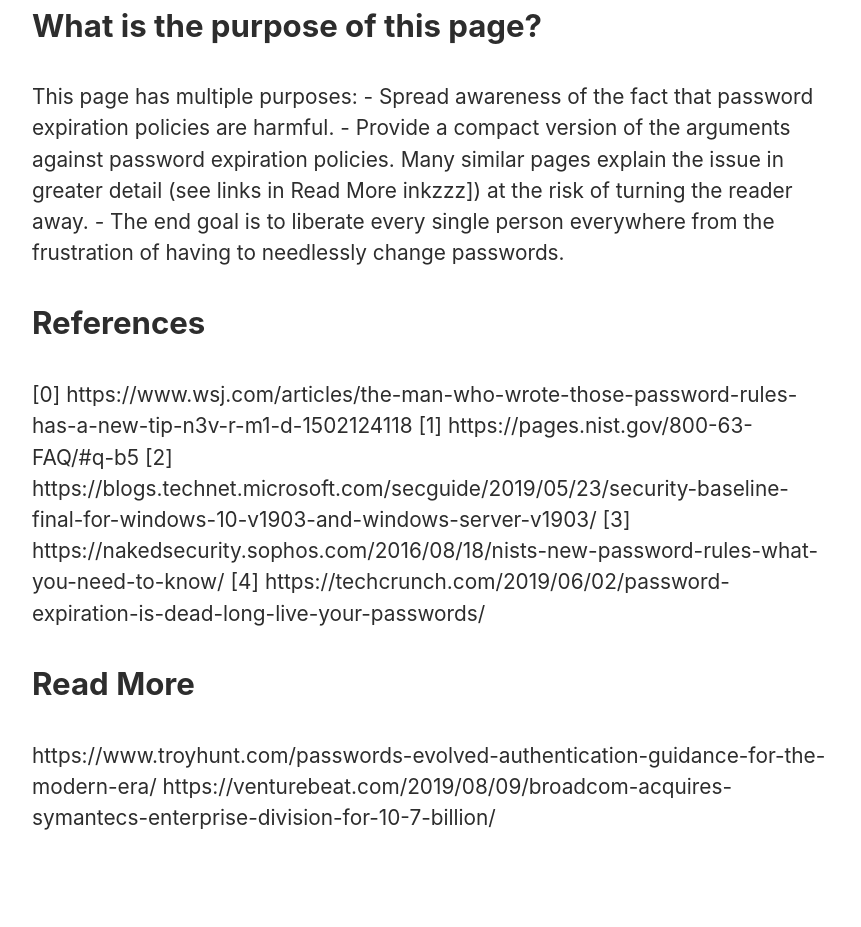
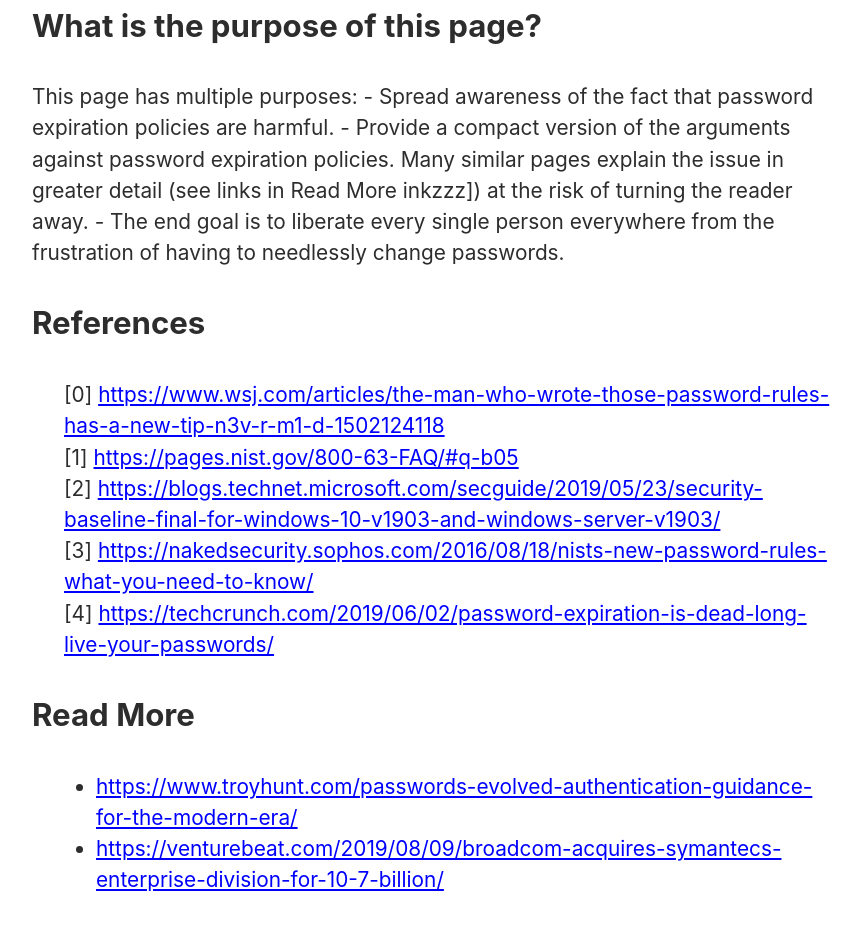
Before and after one commit to longlivepasswords/longlivepasswords, a plain HTML site: page index.html in a window 1280 px wide. Shown: the part 1585-2512 px from the top of the page, without its empty margins (208-1069 px from the left). Before the commit the page ends 2450 px from the top, so only its background shows below. Drawn offline with Linux system fonts and the light colour scheme.

Commit message:
Formatting of links

```diff
--- a/index.html
+++ b/index.html
@@ -82,22 +82,23 @@
     <article>
       <header><h2>References</h2></header>
       <div>
-        <p>
-          [0] https://www.wsj.com/articles/the-man-who-wrote-those-password-rules-has-a-new-tip-n3v-r-m1-d-1502124118
-          [1] https://pages.nist.gov/800-63-FAQ/#q-b5
-          [2] https://blogs.technet.microsoft.com/secguide/2019/05/23/security-baseline-final-for-windows-10-v1903-and-windows-server-v1903/
-          [3] https://nakedsecurity.sophos.com/2016/08/18/nists-new-password-rules-what-you-need-to-know/
-          [4] https://techcrunch.com/2019/06/02/password-expiration-is-dead-long-live-your-passwords/
-        </p>
+        <dl>
+          <!-- <dt>Definition List Title</dt> -->
+          <dd>[0] <a href="https://www.wsj.com/articles/the-man-who-wrote-those-password-rules-has-a-new-tip-n3v-r-m1-d-1502124118">https://www.wsj.com/articles/the-man-who-wrote-those-password-rules-has-a-new-tip-n3v-r-m1-d-1502124118</a></dd>
+          <dd>[1] <a href="https://pages.nist.gov/800-63-FAQ/#q-b05">https://pages.nist.gov/800-63-FAQ/#q-b05</a></dd>
+          <dd>[2] <a href="https://blogs.technet.microsoft.com/secguide/2019/05/23/security-baseline-final-for-windows-10-v1903-and-windows-server-v1903/">https://blogs.technet.microsoft.com/secguide/2019/05/23/security-baseline-final-for-windows-10-v1903-and-windows-server-v1903/</a></dd>
+          <dd>[3] <a href="https://nakedsecurity.sophos.com/2016/08/18/nists-new-password-rules-what-you-need-to-know/">https://nakedsecurity.sophos.com/2016/08/18/nists-new-password-rules-what-you-need-to-know/</a></dd>
+          <dd>[4] <a href="https://techcrunch.com/2019/06/02/password-expiration-is-dead-long-live-your-passwords/">https://techcrunch.com/2019/06/02/password-expiration-is-dead-long-live-your-passwords/</a></dd>
+        </dl>
       </div>
     </article>
     <article>
       <header><h2>Read More</h2></header>
       <div>
-        <p>
-          https://www.troyhunt.com/passwords-evolved-authentication-guidance-for-the-modern-era/
-          https://venturebeat.com/2019/08/09/broadcom-acquires-symantecs-enterprise-division-for-10-7-billion/
-        </p>
+        <ul>
+          <li><a href="https://www.troyhunt.com/passwords-evolved-authentication-guidance-for-the-modern-era/">https://www.troyhunt.com/passwords-evolved-authentication-guidance-for-the-modern-era/</a></li>
+          <li><a href="https://venturebeat.com/2019/08/09/broadcom-acquires-symantecs-enterprise-division-for-10-7-billion/">https://venturebeat.com/2019/08/09/broadcom-acquires-symantecs-enterprise-division-for-10-7-billion/</a></li>
+        </ul>
       </div>
     </article>
   </body>
```
